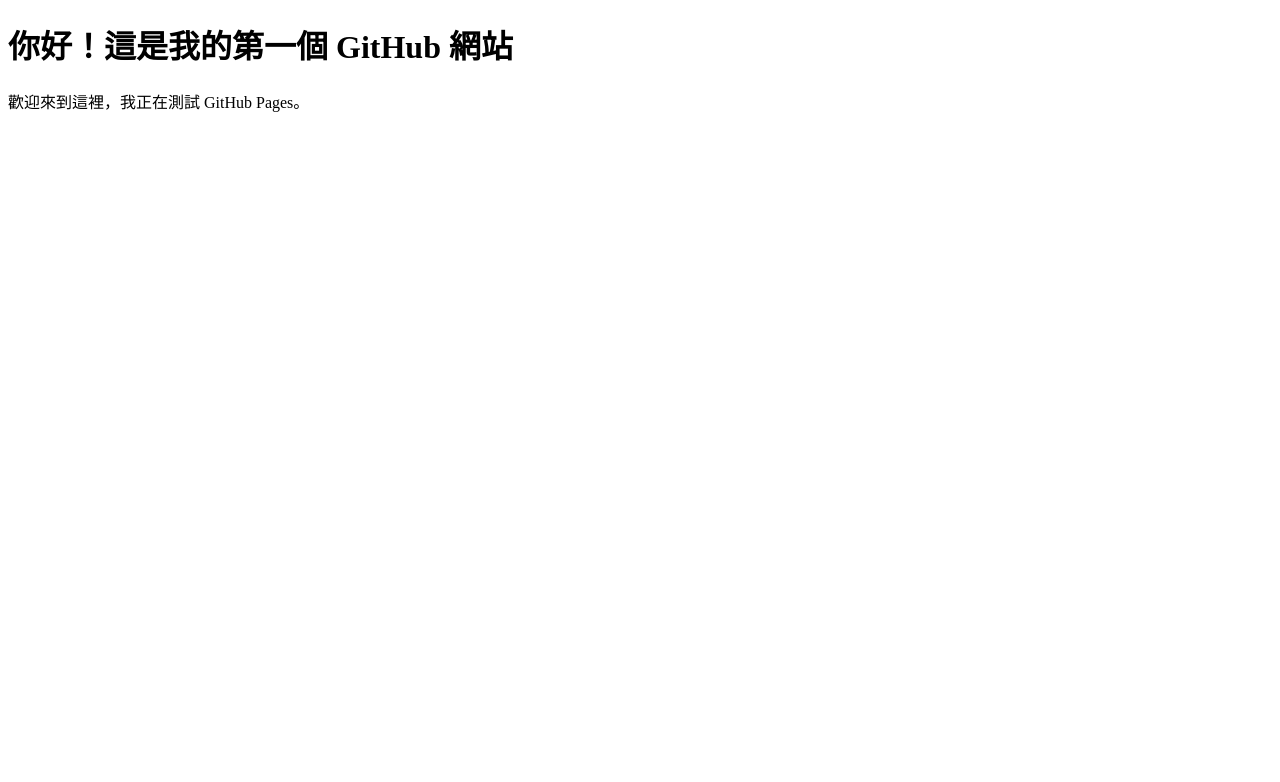
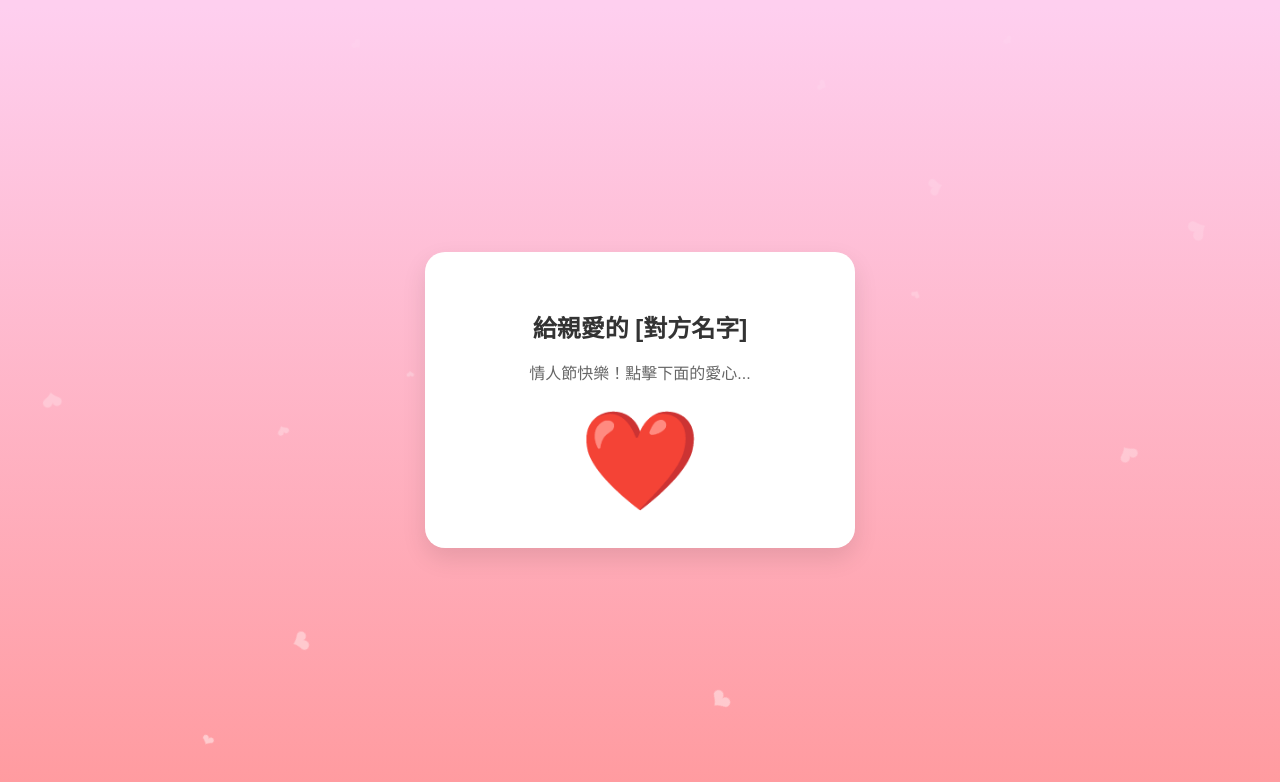
Before and after one commit to chenstroger/chenstroger.github.io, a plain HTML site: page index.html in a window 1280 px wide. Drawn offline with Linux system fonts and the light colour scheme.

Commit message:
Update index.html

```diff
--- a/index.html
+++ b/index.html
@@ -1,10 +1,171 @@
 <!DOCTYPE html>
-<html>
+<html lang="zh-TW">
 <head>
-    <title>我的個人網站</title>
+    <meta charset="UTF-8">
+    <meta name="viewport" content="width=device-width, initial-scale=1.0">
+    <title>情人節快樂！</title>
+    <style>
+        /* 頁面基本設定：粉紅色漸層背景 */
+        body {
+            margin: 0;
+            height: 100vh;
+            display: flex;
+            justify-content: center;
+            align-items: center;
+            background: linear-gradient(135deg, #fdfbfb 0%, #ebedee 100%);
+            background-color: #ffdde1; /* 備用背景色 */
+            background-image: linear-gradient(to top, #ff9a9e 0%, #fecfef 99%, #fecfef 100%);
+            font-family: "Microsoft JhengHei", "Heiti TC", sans-serif;
+            overflow: hidden;
+        }
+
+        /* 卡片容器 */
+        .card {
+            background: white;
+            padding: 40px;
+            border-radius: 20px;
+            box-shadow: 0 10px 25px rgba(0,0,0,0.1);
+            text-align: center;
+            max-width: 80%;
+            width: 350px;
+            position: relative;
+            z-index: 10;
+        }
+
+        /* 跳動的愛心動畫 */
+        .heart {
+            font-size: 80px;
+            color: #ff4b4b;
+            animation: heartbeat 1.2s infinite;
+            cursor: pointer;
+            transition: transform 0.2s;
+        }
+
+        .heart:hover {
+            transform: scale(1.1);
+        }
+
+        @keyframes heartbeat {
+            0% { transform: scale(1); }
+            14% { transform: scale(1.3); }
+            28% { transform: scale(1); }
+            42% { transform: scale(1.3); }
+            70% { transform: scale(1); }
+        }
+
+        h1 {
+            color: #333;
+            font-size: 24px;
+            margin-bottom: 10px;
+        }
+
+        p.subtitle {
+            color: #666;
+            margin-bottom: 30px;
+        }
+
+        /* 隱藏的訊息區塊 */
+        #message {
+            display: none; /* 一開始隱藏 */
+            margin-top: 20px;
+            padding-top: 20px;
+            border-top: 1px solid #eee;
+            animation: fadeIn 1s;
+        }
+
+        .love-text {
+            color: #d63384;
+            font-size: 18px;
+            line-height: 1.6;
+            font-weight: bold;
+        }
+
+        /* 按鈕樣式 */
+        button {
+            background: #ff4b4b;
+            color: white;
+            border: none;
+            padding: 10px 20px;
+            border-radius: 50px;
+            font-size: 16px;
+            cursor: pointer;
+            margin-top: 10px;
+            box-shadow: 0 4px 15px rgba(255, 75, 75, 0.3);
+        }
+
+        @keyframes fadeIn {
+            from { opacity: 0; transform: translateY(10px); }
+            to { opacity: 1; transform: translateY(0); }
+        }
+
+        /* 飄落的背景裝飾 (簡單版) */
+        .bg-heart {
+            position: absolute;
+            color: rgba(255, 255, 255, 0.5);
+            animation: float 6s linear infinite;
+            z-index: 1;
+        }
+        @keyframes float {
+            0% { transform: translateY(100vh) rotate(0deg); opacity: 1; }
+            100% { transform: translateY(-10vh) rotate(360deg); opacity: 0; }
+        }
+
+    </style>
 </head>
 <body>
-    <h1>你好！這是我的第一個 GitHub 網站</h1>
-    <p>歡迎來到這裡，我正在測試 GitHub Pages。</p>
+
+    <div style="position: absolute; width: 100%; height: 100%; pointer-events: none; overflow: hidden;" id="bg-effects"></div>
+
+    <div class="card">
+        <h1>給親愛的 [對方名字]</h1>
+
+        <p class="subtitle">情人節快樂！點擊下面的愛心...</p>
+
+        <div class="heart" onclick="showMessage()">❤️</div>
+
+        <div id="message">
+            <p class="love-text">
+                遇見你是我最幸運的事。<br>
+                謝謝你一直以來的陪伴！<br>
+                未來的每一天都要一起走下去。<br>
+                <br>
+                愛你的 [你的名字]
+            </p>
+        </div>
+    </div>
+
+    <script>
+        // 點擊愛心後執行的動作
+        function showMessage() {
+            var msg = document.getElementById('message');
+            var heart = document.querySelector('.heart');
+
+            if (msg.style.display === 'block') {
+                return; // 已經顯示就不重複執行
+            }
+
+            msg.style.display = 'block';
+
+            // 讓愛心停止跳動並縮小一點，避免擋住視線
+            heart.style.animation = 'none';
+            heart.style.transform = 'scale(0.8)';
+        }
+
+        // 產生背景飄落效果
+        function createHearts() {
+            const container = document.getElementById('bg-effects');
+            for(let i=0; i<15; i++) {
+                let heart = document.createElement('div');
+                heart.className = 'bg-heart';
+                heart.innerHTML = '❤';
+                heart.style.left = Math.random() * 100 + '%';
+                heart.style.fontSize = (Math.random() * 20 + 10) + 'px';
+                heart.style.animationDuration = (Math.random() * 3 + 3) + 's';
+                heart.style.animationDelay = Math.random() * 5 + 's';
+                container.appendChild(heart);
+            }
+        }
+        createHearts();
+    </script>
 </body>
 </html>
```
